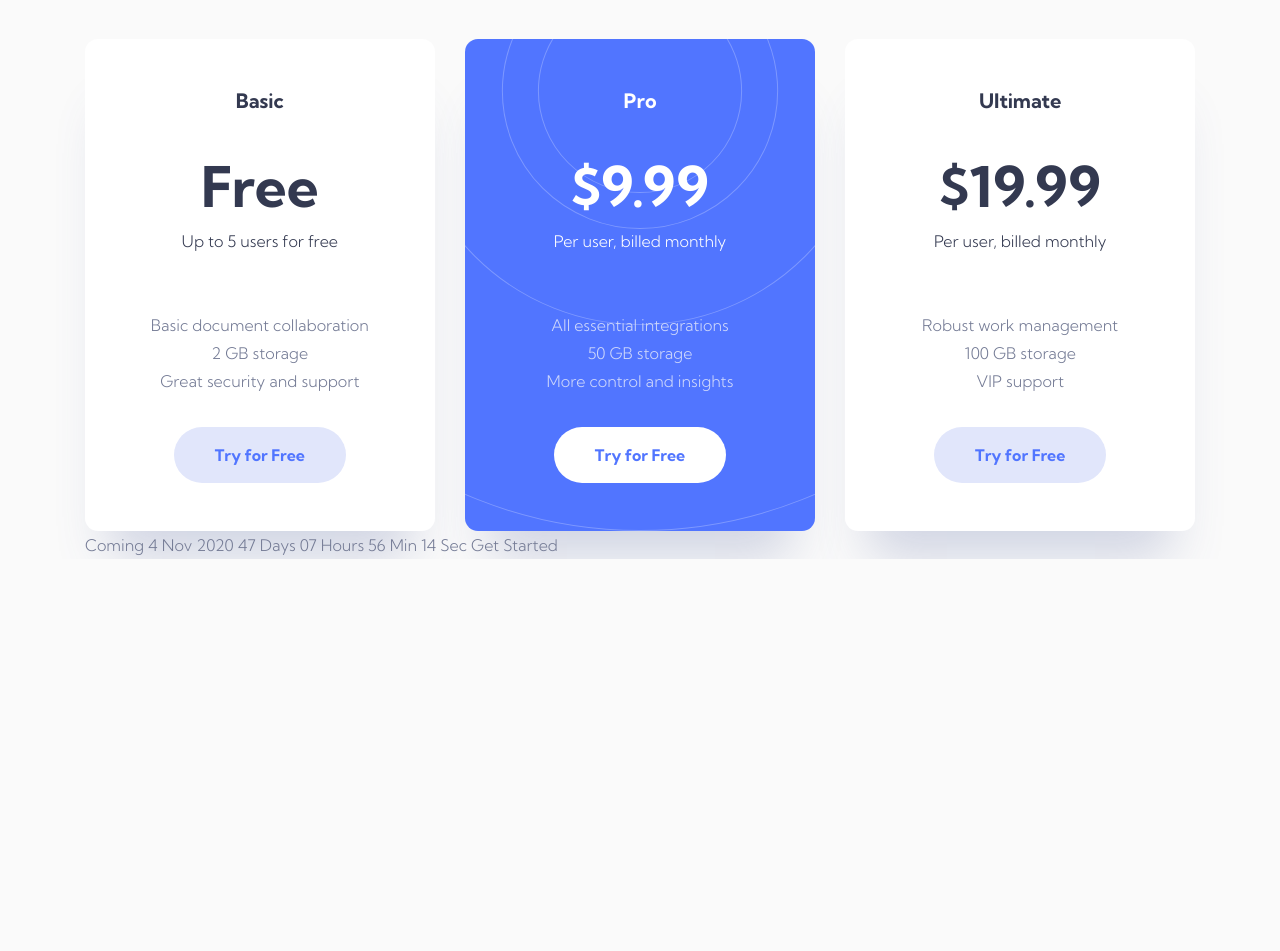
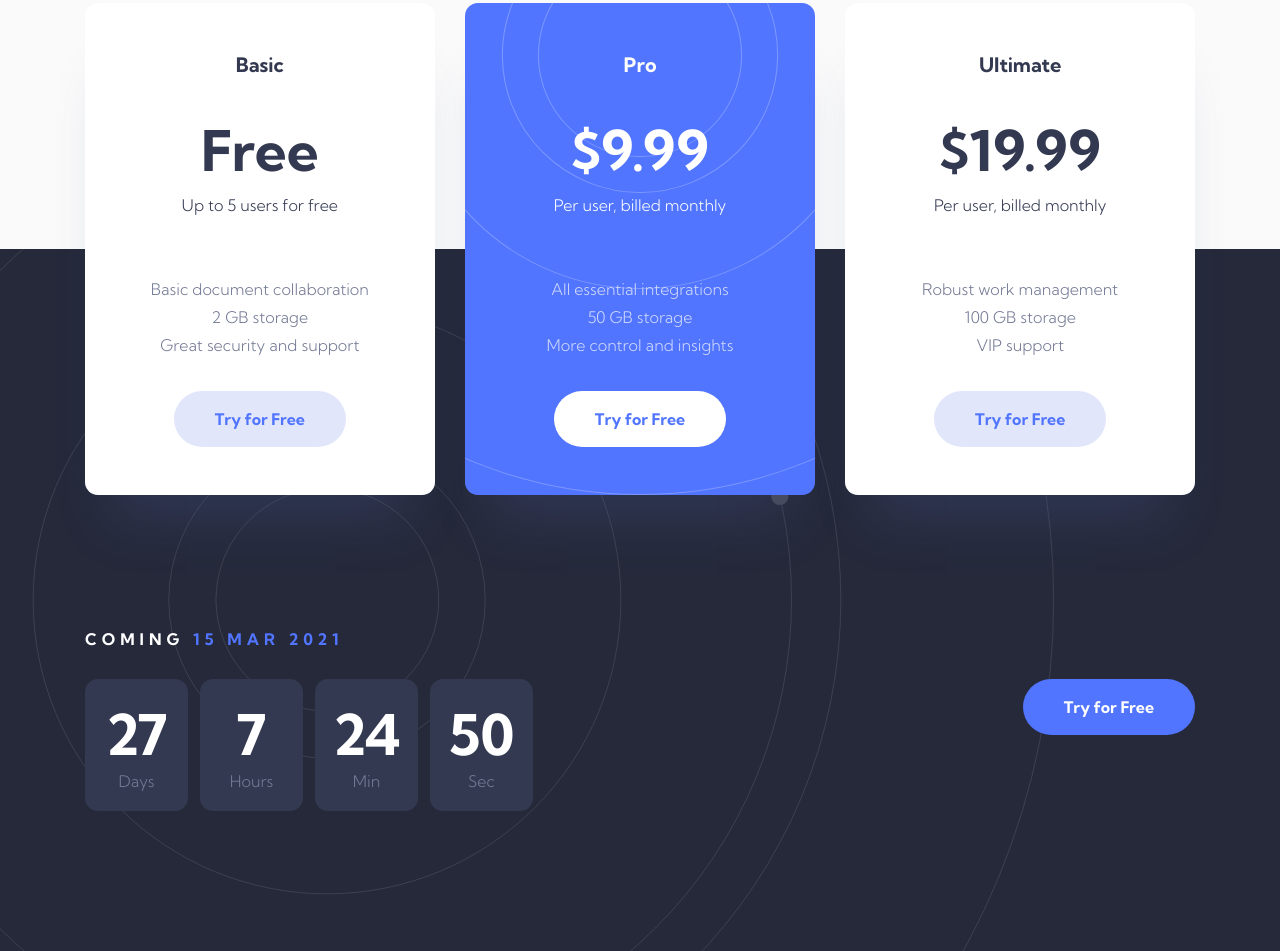
Before and after one commit to sirriah/FM-officelite-coming-soon-site, a plain HTML site: page index.html in a window 1280 px wide. Shown: the part 936-1887 px from the top of the page. Before the commit the page ends 1495 px from the top, so only its background shows below. Drawn offline with Linux system fonts and the light colour scheme.

Commit message:
update of global styles and footer creation

```diff
--- /dev/null
+++ b/css/_footer.scss
@@ -0,0 +1,100 @@
+.footer{
+    padding-top: 55.625rem;
+    padding-bottom: 5.6875rem;
+
+    @include breakpoint-up(medium){
+
+        padding-top: 37.375rem;
+    }
+
+    @include breakpoint-up(large){
+
+        padding-top: 21.875rem;
+        padding-bottom: 6.25rem;
+    }
+
+    > h3{
+        color: white;
+        text-align: center;
+        @include breakpoint-up(large){
+            text-align: left;
+        }
+    }
+
+    &__date{
+        color: $primary1;
+    }
+
+
+    .timer{
+       margin: 0 auto;
+        display: flex;
+        flex-direction: column;
+        width: 100%;
+        text-align: center;
+
+        @include breakpoint-up(medium){
+            width: 28rem;
+        }
+
+        @include breakpoint-up(large){
+            width: 100%;
+            flex-direction: row;
+            justify-content: space-between;
+
+        }
+
+        &__clocks{
+            width: 100%;
+            display: flex;
+            justify-content: space-between;
+            margin-bottom: 2.5rem;
+
+            @include breakpoint-up(large){
+                max-width: 28rem;
+            }
+        }
+
+
+        &__card{
+            background-color: $grayMiddle;
+            padding: 0.625rem 1rem;
+            border-radius: 0.25rem;
+            width: 23%;
+
+            @include breakpoint-up(medium){
+                border-radius: 0.8125rem;
+                padding: 1.5rem 1.125rem 1rem;
+            }
+        }
+
+        &__number{
+            font-size: 2rem;
+            font-weight: 700;
+            line-height: 3rem;
+            display: block;
+            color: white;
+            @include breakpoint-up(medium){
+                font-size: 3.5rem;
+                line-height: 4rem;
+            }
+        }
+
+        &__units{
+            font-size: 0.75rem;
+            line-height: 1.75rem;
+            font-size: 700;
+            display: block;
+            color: $grayLighter;
+
+            @include breakpoint-up(medium){
+             font-size: 1rem;
+             line-height: 1.75rem;
+            }
+        }
+
+
+
+
+    }
+}
--- a/css/_globals.scss
+++ b/css/_globals.scss
@@ -57,6 +57,7 @@ main {
 .container {
   margin: 0 1.5rem 0 1.5rem;
   box-sizing: border-box;
+  position: relative;
 
   @include breakpoint-up(medium) {
     margin: 0 2.5rem 0 2.5rem;
--- a/css/_header.scss
+++ b/css/_header.scss
@@ -63,5 +63,11 @@
 
     }
 
+    &__signup{
+
+        &::after{
+            background-image: none;
+        }
+    }
 
 }
--- a/css/_hero.scss
+++ b/css/_hero.scss
@@ -3,18 +3,21 @@
     flex-direction: column-reverse;
     justify-content: center;
     text-align: center;
-    margin-bottom: 6.25rem;
+   // margin-bottom: 6.25rem;
+   margin-bottom: 55.625rem;
 
     @include breakpoint-up(medium){
         flex-direction: row;
         align-items: center;
         justify-content: space-between;
         text-align: left;
-        margin-bottom: 8.75rem;
+        //margin-bottom: 8.75rem;
+        margin-bottom: 40.625rem;
     }
 
     @include breakpoint-up(large){
         align-items: flex-start;
+        margin-bottom: 21.875rem;
     }
 
 
--- a/css/_prizetable.scss
+++ b/css/_prizetable.scss
@@ -1,4 +1,31 @@
+.bg-footer{
+    position: relative;
+    background-color: $grayDarker;
+    background-image: url("./../assets/home/bg-pattern-footer.svg");
+    background-repeat: no-repeat;
+    background-size: 75.125rem 75.125rem;
+    background-position: center 10rem;
+    width: 100%;
+   // height: 78rem;
+
+
+
+    @include breakpoint-up(medium){
+        //height: 61.625rem;
+        background-size: 90.875rem 90.875rem;
+        background-position: center top;
+    }
+
+    @include breakpoint-up(large){
+        //height: 37.6875rem;
+        background-position: -25rem center;
+    }
+}
+
 .prize-table{
+    position: absolute;
+    width: 100%;
+    transform: translateY(-50%);
 
     display: flex;
     flex-direction: column;
--- a/css/style.scss
+++ b/css/style.scss
@@ -6,3 +6,4 @@
 @import "header";
 @import "hero";
 @import "prizetable";
+@import "footer";
--- a/index.html
+++ b/index.html
@@ -54,7 +54,10 @@
             />
           </div>
         </div>
+      </div>
 
+        <div class="bg-footer">
+          <div class="container">
           <div class="prize-table">
             <div class="prize-table__column prize-table--white">
               <h2 class="version">Basic</h2>
@@ -108,22 +111,52 @@
                   </span>
                 </div>
               </div>
-            <a href="" class="button button--light-blue">Try for Free</a>
+              <a href="#" class="button button--light-blue">Try for Free</a>
+            </div>
           </div>
           </div>
 
+          <div class="footer container">
+
+            <!-- If you're choosing to make this date dynamic, set it to 30 days in the future from the moment the visitor views the page -->
+            <h3>Coming <span class="footer__date" id="datum">4 Nov 2020</span></h3>
+
+            <!-- If you're choosing to make this timer dynamic, have it countdown from the date you set above -->
+            <div class="timer">
+              <div class="timer__clocks">
+                <div class="timer__card">
+                  <span class="timer__number days">00</span>
+                  <span class="timer__units">Days</span>
+                </div>
+                <div class="timer__card">
+                  <span class="timer__number hours">00</span>
+                  <span class="timer__units">Hours</span>
+                </div>
+                <div class="timer__card">
+                  <span class="timer__number minutes">00</span>
+                  <span class="timer__units">Min</span>
+                </div>
+                <div class="timer__card">
+                  <span class="timer__number seconds">00</span>
+                  <span class="timer__units">Sec</span>
+                </div>
+              </div>
+
+              <div class="timer__button">
+<a href="#" class="button button--dark-blue">Try for Free</a>
+              </div>
+
+            </div>
 
 
-        <!-- If you're choosing to make this date dynamic, set it to 30 days in the future from the moment the visitor views the page -->
-        Coming 4 Nov 2020
-
-        <!-- If you're choosing to make this timer dynamic, have it countdown from the date you set above -->
-        47 Days 07 Hours 56 Min 14 Sec Get Started
-      </main>
           </div>
 
+      </div>
+      </main>
+
+
     <!-- elementy -->
-
-    <script src="js/select.js"></script>
+    <script src="js/timer.js"></script>
+    <!-- <script src="js/select.js"></script> -->
   </body>
 </html>
--- /dev/null
+++ b/js/timer.js
@@ -0,0 +1,35 @@
+// set todays date
+var today = new Date();
+// translate month number to the abbr string
+const month = today.toLocaleString("en", { month: "short" });
+
+// set the future date of "coming"
+var futureDate = new Date(
+  today.getFullYear(),
+  today.getMonth() + 1,
+  today.getDate()
+);
+
+// write the future date to the html
+document.getElementById("datum").innerHTML =
+  futureDate.getDate() +
+  " " +
+  futureDate.toLocaleString("en", { month: "short" }) +
+  " " +
+  futureDate.getFullYear();
+
+// animated countdown
+var x = setInterval(function () {
+  today = new Date();
+  var distance = futureDate.getTime() - today.getTime();
+
+  var days = Math.floor(distance / (1000 * 60 * 60 * 24));
+  var hours = Math.floor((distance % (1000 * 60 * 60 * 24)) / (1000 * 60 * 60));
+  var minutes = Math.floor((distance % (1000 * 60 * 60)) / (1000 * 60));
+  var seconds = Math.floor((distance % (1000 * 60)) / 1000);
+
+  document.querySelector(".days").innerHTML = days;
+  document.querySelector(".hours").innerHTML = hours;
+  document.querySelector(".minutes").innerHTML = minutes;
+  document.querySelector(".seconds").innerHTML = seconds;
+}, 1000); // repeat this every 1000 ms - 1 second
```
Also changed, not shown: css/_select.scss (+1 -88 lines), sign-up.html (+21 -0 lines), css/style.css, 2 other files. Lines whose indentation alone changed are shown as unchanged.
